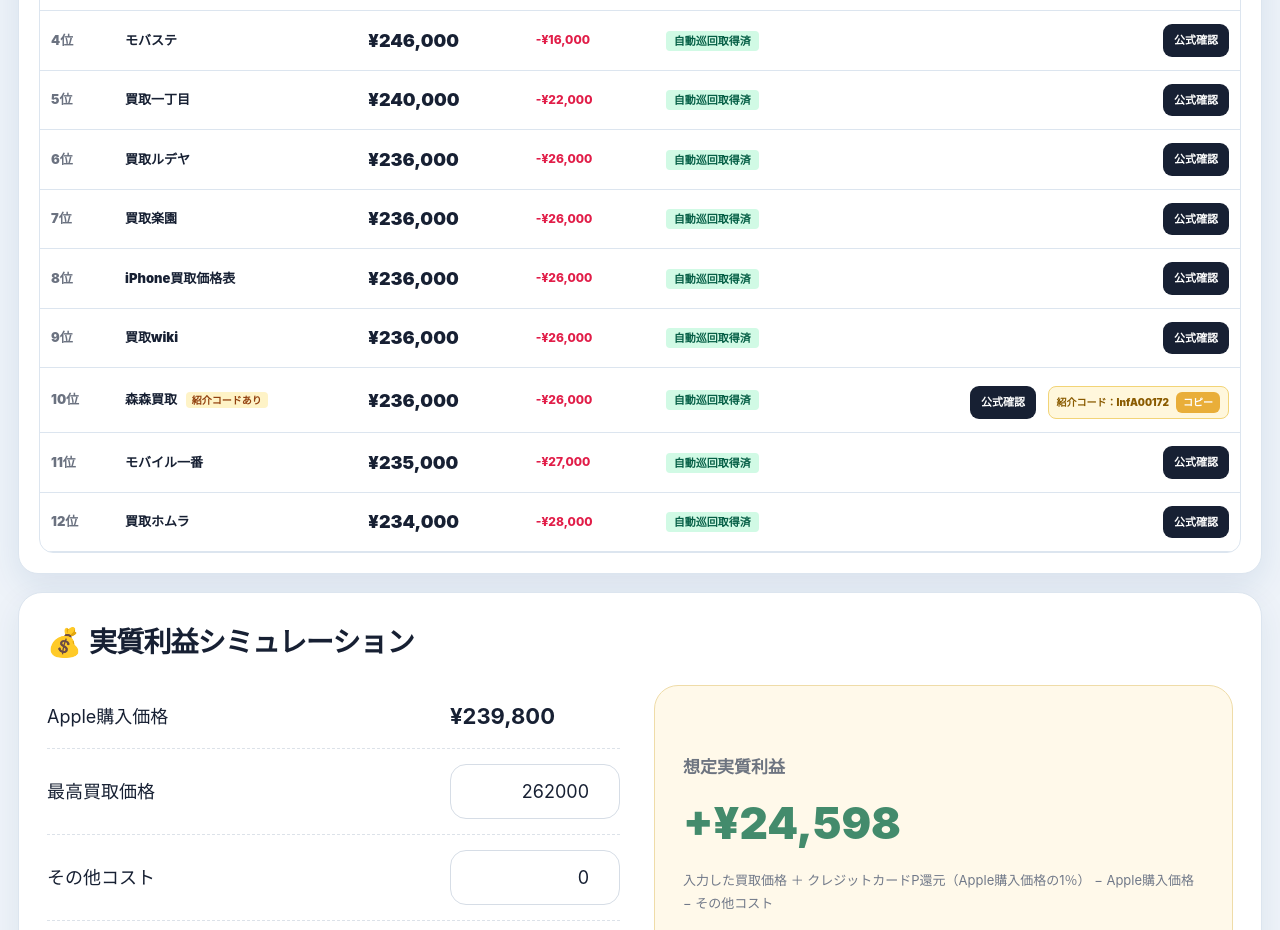
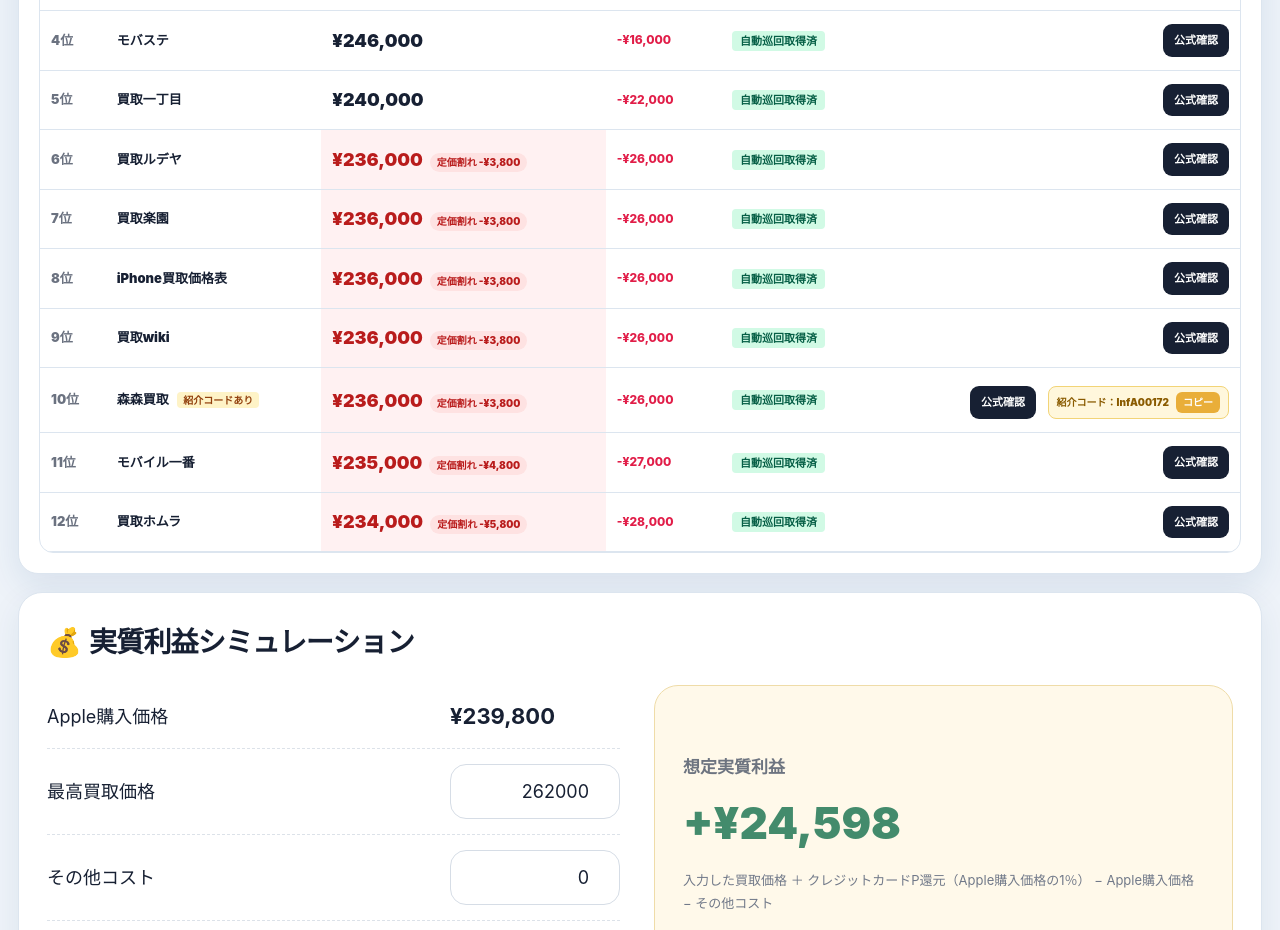
Before and after one commit to yappi7000/iPhone-Tenbai, a website: page index.html in a window 1280 px wide. Shown: the part 1745-2675 px from the top of the page. Drawn offline with nearby package versions, Linux system fonts and the light colour scheme.

Commit message:
Highlight buyback prices below Apple retail

```diff
--- a/index.html
+++ b/index.html
@@ -927,6 +927,30 @@ body{background:#eef3f9}
       const diff = s.price - best.price;
       const diffStr = diff === 0 ? "ー" : `-¥${Math.abs(diff).toLocaleString()}`;
 
+      const retailDiff =
+        applePrice > 0
+          ? s.price - applePrice
+          : null;
+
+      const isBelowRetail =
+        retailDiff !== null &&
+        retailDiff < 0;
+
+      const retailBadge =
+        isBelowRetail
+          ? `<span style="
+              display:inline-block;
+              margin-left:7px;
+              padding:2px 7px;
+              border-radius:999px;
+              background:#fee2e2;
+              color:#b91c1c;
+              font-size:10px;
+              font-weight:900;
+              white-space:nowrap;
+            ">定価割れ -¥${Math.abs(retailDiff).toLocaleString()}</span>`
+          : "";
+
       let extraTag = '';
       if (s.store === "森森買取") {
         extraTag = '<span style="margin-left:6px; background:#fef3c7; color:#92400e; font-size:10px; font-weight:800; padding:2px 6px; border-radius:4px;">紹介コードあり</span>';
@@ -936,7 +960,16 @@ body{background:#eef3f9}
         <tr class="${idx === 0 ? 'best-row' : ''}">
           <td class="rank" style="color:${idx === 0 ? 'var(--gold)' : 'var(--muted)'};">${idx + 1}位</td>
           <td style="font-weight:900;">${s.store} ${extraTag}</td>
-          <td class="price">¥${s.price.toLocaleString()}</td>
+          <td
+            class="price"
+            style="${
+              isBelowRetail
+                ? 'background:#fff1f2; color:#b91c1c; font-weight:900;'
+                : ''
+            }"
+          >
+            ¥${s.price.toLocaleString()}${retailBadge}
+          </td>
           <td class="diff" style="font-size:12px; ${diff === 0 ? '' : 'color:#e11d48; font-weight:800;'}">${diffStr}</td>
           <td><span style="background:#d1fae5; color:#065f46; padding:3px 8px; border-radius:4px; font-size:11px; font-weight:800;">自動巡回取得済</span></td>
           <td style="text-align:right;">
```
